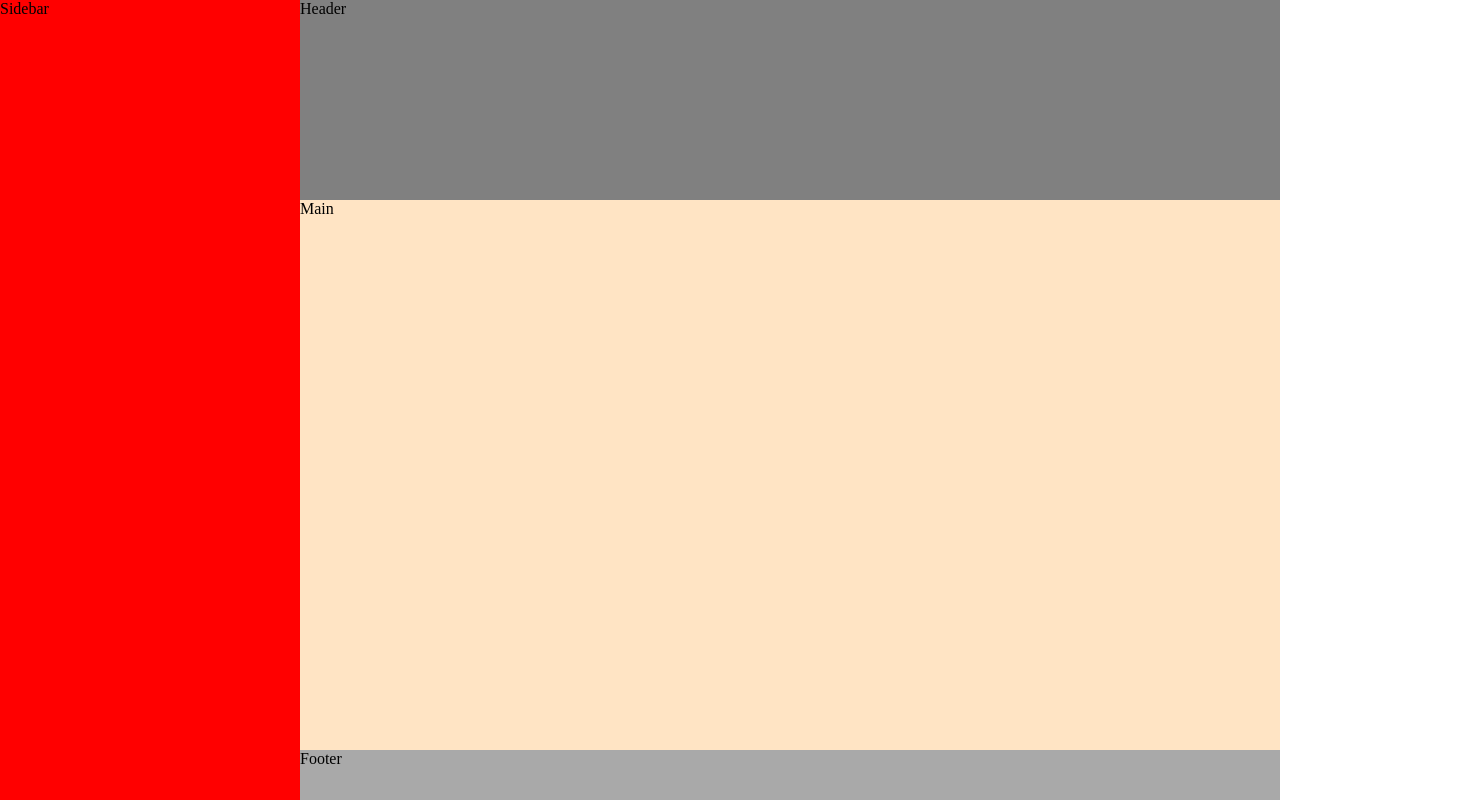
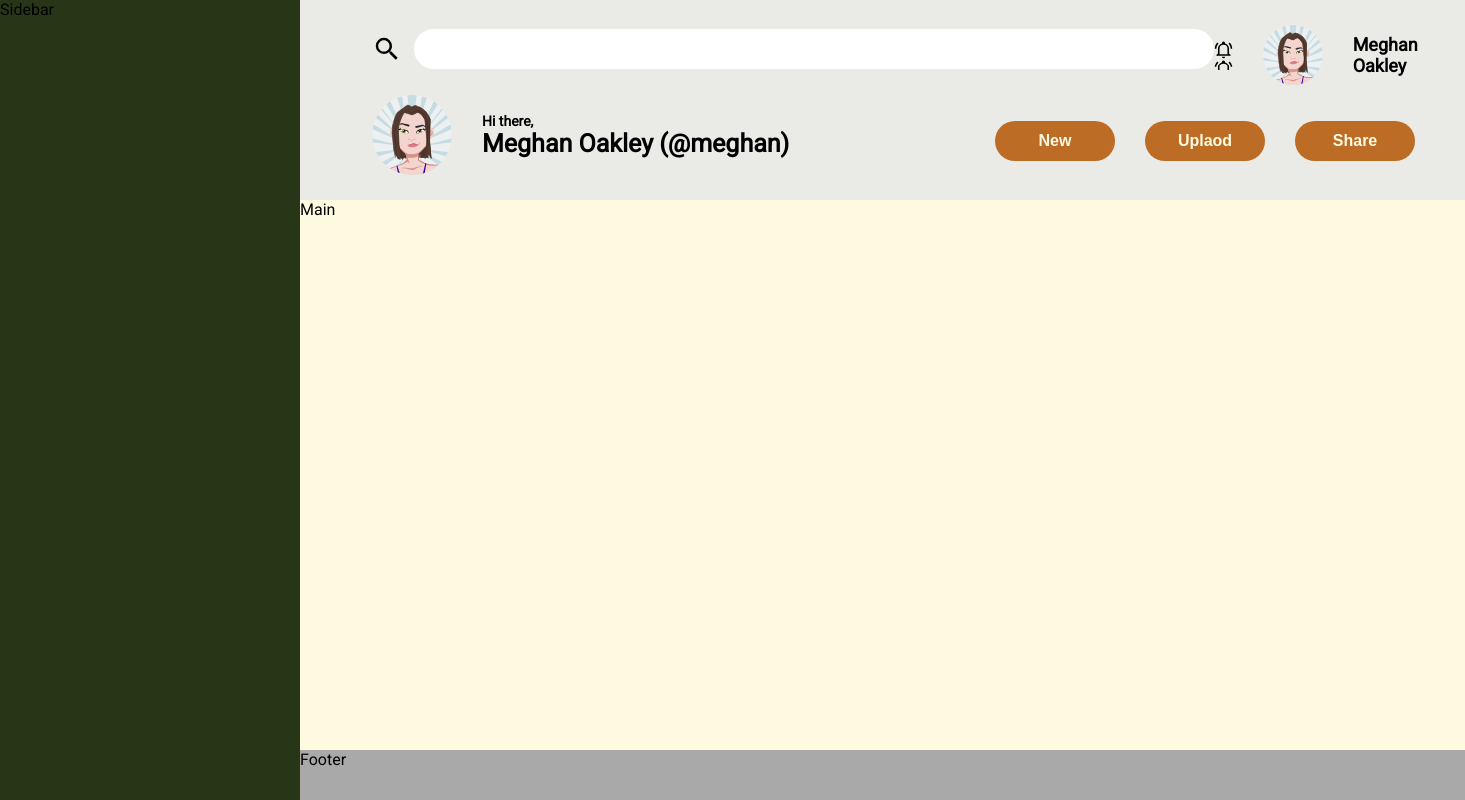
Before and after one commit to j-brzoz/odin-admin-dashboard, a plain HTML site: page index.html in a window 1280 px wide. Shown: the whole page, 1465 px wide, since content can reach past the window. Drawn offline with Linux system fonts and the light colour scheme.

Commit message:
finished header

```diff
--- a/index.html
+++ b/index.html
@@ -8,7 +8,33 @@
     <title>Admin dashboard</title>
 </head>
 <body>
-    <div class="header">Header</div>
+    <div class="header">
+        <div class="top">
+            <form>
+                <button type="submit"></button>
+                <input type="text" id="searchBar" name="searchBar"  maxlength="100">
+            </form>
+            <div class="profile">
+                <button class="notificationsBtn"></button>
+                <img class="profilePic" src="images/avatar.svg">
+                <p class="name">Meghan Oakley</p>
+            </div>
+        </div>
+        <div class="bottom">
+            <div class="account">
+                <img class="profilePic" src="images/avatar.svg">
+                <div class="profileText">
+                    <p class="greeting1">Hi there,<br>
+                    <p class="greeting2">Meghan Oakley (@meghan)</p>
+                </div>
+            </div>
+            <div class="buttons">
+                <button>New</button>
+                <button>Uplaod</button>
+                <button>Share</button>
+            </div>
+        </div>
+    </div>
     <div class="sidebar">Sidebar</div>
     <div class="main">Main</div>
     <div class="footer">Footer</div>
--- a/style.css
+++ b/style.css
@@ -1,3 +1,14 @@
+@import url('https://fonts.googleapis.com/css2?family=Roboto&display=swap');
+
+/* ----- COLORS---------
+    background-color: #606C38;
+    background-color: #283618;
+    background-color: #fefae0;
+    background-color: #dda15e;
+    background-color: #bc6c25;
+}
+*/
+
 * {
     margin: 0;
     padding: 0;
@@ -9,21 +20,145 @@ body {
     display: grid;
     grid-template-columns: 300px 1fr;
     grid-template-rows: 200px 1fr 50px;
+    font-family: 'Roboto', Arial, Helvetica, sans-serif;
 }
 
 .header {
     grid-area: 1 / 2 / 2 / 3;
-    background-color: gray;
+    background-color: #eaeae7;
+    display: flex;
+    flex-direction: column;
+    justify-content: center;
+    gap: 10px;
+}
+
+.top, .bottom {
+    display: flex;
+    align-items: center;
+    justify-content: space-between;
+}
+
+.header form, .account, .profile{
+    display: flex;
+    align-items: center;
+}
+
+.account, .profile {
+    gap: 30px;
+}
+
+.header form button {
+    background: url(images/magnify.svg);
+    border: none;
+    height: 30px;
+    width: 30px;
+}
+
+.header input {
+    width: 800px;
+    height: 40px;
+    border: none;
+    border-radius: 20px;
+    padding-left: 20px;
+    font-size: 18px;
+}
+
+.header form {
+    gap: 12px;
+    padding-left: 72px;
+}
+
+.profile {
+    padding-top: 12px;
+    padding-right: 36px;
+}
+
+.notificationsBtn {
+    background: url(images/bell-ring-outline.svg);
+    border: none;
+    height: 30px;
+    width: 30px;
+}
+
+.profile .profilePic {
+    height: 60px;
+    width: auto;
+    border-radius: 30px;
+}
+
+.profile .profilePic:hover {
+    border: 2px solid black;
+}
+
+.profile .name {
+    font-weight: 700;
+    font-size: 18px;;
+}
+
+.profile .name:hover {
+    text-decoration: underline;
+}
+
+.account {
+    padding-left: 72px;
+    padding-bottom: 12px;
+}
+
+.account .profilePic {
+    height: 80px;
+    width: auto;
+    border-radius: 40px;
+}
+
+.account .profilePic:hover {
+    border: 2px solid black;
+}
+
+.account .greeting1 {
+    font-weight: 700;
+    font-size: 14px;
+}
+
+.account .greeting2 {
+    font-weight: 700;
+    font-size: 25px;
+}
+
+.account .greeting2:hover {
+    text-decoration: underline;
+}
+
+.header .bottom .buttons {
+    display: flex;
+    gap: 30px;
+    padding-right: 50px;
+}
+
+.header .bottom button {
+    border: none;
+    background-color: #bc6c25;
+    color: #fefae0;
+    height: 40px;
+    width: 120px;
+    border-radius: 20px;
+    font-weight: 700;
+    font-size: 16px;
+}
+
+.header .bottom button:hover {
+    background-color: #fefae0;
+    color: #bc6c25;
+    border: 2px solid #bc6c25;
 }
 
 .sidebar {
     grid-area: 1 / 1 / 4 / 2;
-    background-color: red;
+    background-color: #283618;
 }
 
 .main {
     grid-area: 2 / 2 / 3 / 3;
-    background-color: bisque;
+    background-color: #fefae0;
 }
 
 .footer {
```
